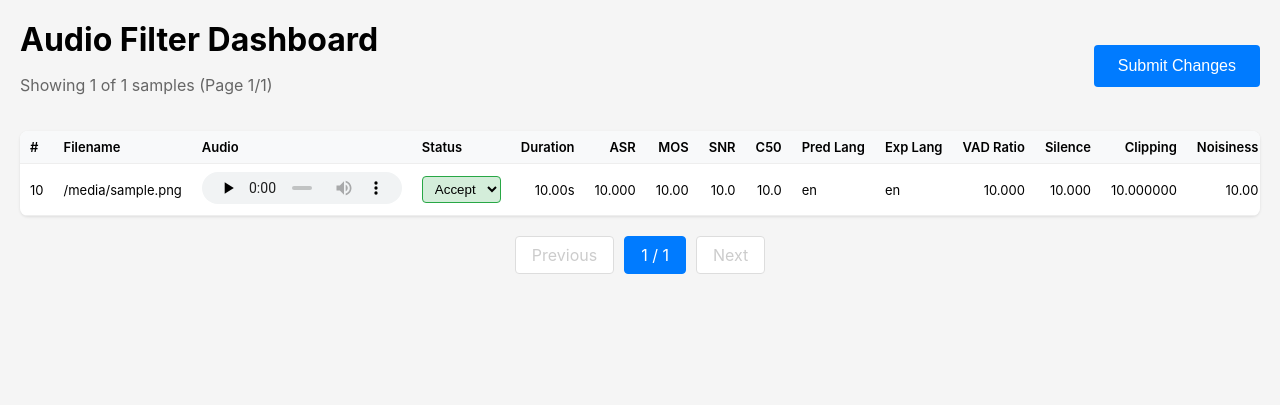
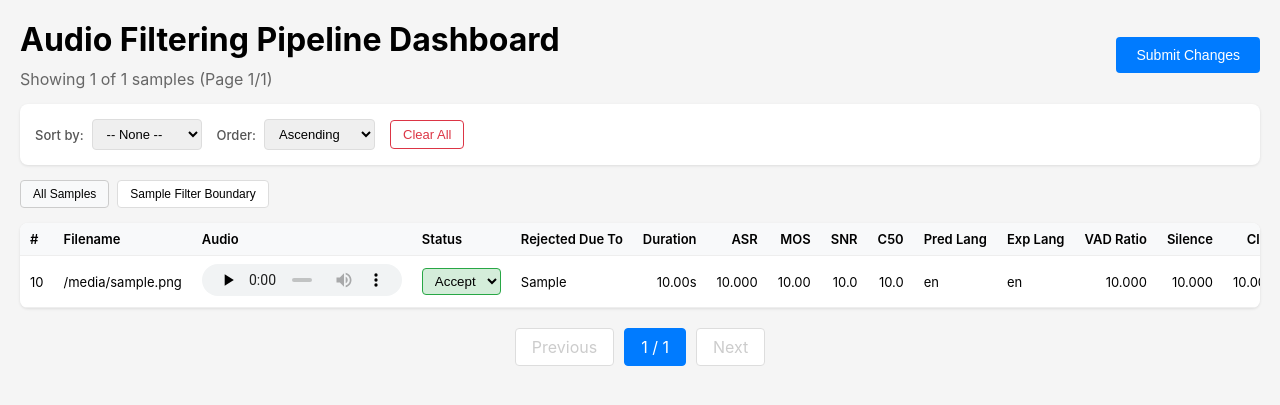
Before and after one commit to nakul-krishnakumar/audio-filtering-pipeline, a Flask app: template dashboard/templates/index.html in a window 1280 px wide. Shown: the top 405 px of the page. Run offline with Flask 3, Linux system fonts and the light colour scheme; the template is opened without the code that fills it: most values are stand-ins (such as "Sample title", 1, 10 or a date in 2020).

Commit message:
feat: add sorting and filtering in dashboard

```diff
--- a/dashboard/app.py
+++ b/dashboard/app.py
@@ -7,8 +7,65 @@ from flask import Flask, render_template, request, jsonify, send_file
 
 app = Flask(__name__)
 
-MANIFEST_PATH = "output/filtered_manifest.jsonl"
+BASE_DIR = os.path.dirname(os.path.dirname(__file__))
+MANIFEST_PATH = os.path.join(BASE_DIR, "output", "filtered_manifest.jsonl")
+THRESHOLDS_PATH = os.path.join(BASE_DIR, "thresholds.json")
 PER_PAGE = 20
+
+THRESHOLDS = {}
+MARGINS = {
+    "duration": 0.5,
+    "c50": 3.0,
+    "snr": 3.0,
+    "silence_ratio": 0.05,
+    "vad_ratio": 0.05,
+    "asr": 0.05,
+    "clipping_ratio": 0.02,
+    "mos": 0.2,
+    "noisiness": 0.2,
+    "discontinuity": 0.2,
+    "coloration": 0.2,
+    "loudness": 0.2,
+}
+
+FILTER_MAP = {
+    "duration_min": ("min_duration", "duration"),
+    "duration_max": ("max_duration", "duration"),
+    "c50": ("min_c50", "c50"),
+    "snr": ("min_snr", "snr"),
+    "silence_ratio": ("max_silence_ratio", "silence_ratio"),
+    "vad_ratio": ("min_vad_ratio", "vad_ratio"),
+    "asr": ("min_asr_conf", "asr"),
+    "clipping_ratio": ("max_clipping_ratio", "clipping_ratio"),
+    "mos": ("min_mos", "mos"),
+    "noisiness": ("min_noisiness", "noisiness"),
+    "discontinuity": ("min_discontinuity", "discontinuity"),
+    "coloration": ("min_coloration", "coloration"),
+    "loudness": ("min_loudness", "loudness"),
+}
+
+SORTABLE_COLUMNS = [
+    "duration",
+    "asr",
+    "mos",
+    "snr",
+    "c50",
+    "vad_ratio",
+    "silence_ratio",
+    "clipping_ratio",
+    "noisiness",
+    "discontinuity",
+    "coloration",
+    "loudness",
+]
+
+
+def load_thresholds():
+    global THRESHOLDS
+    if os.path.exists(THRESHOLDS_PATH):
+        with open(THRESHOLDS_PATH, "r") as f:
+            THRESHOLDS = json.load(f)
+
 
 def load_manifest():
     samples = []
@@ -29,11 +86,57 @@ def save_manifest(samples):
             f.write(json.dumps(sample_copy) + "\n")
 
 
+def filter_by_boundary(samples, filter_name):
+    """
+    	Filter samples near the threshold boundary for a given metric.
+    """
+    if filter_name not in FILTER_MAP:
+        return samples
+
+    threshold_key, field = FILTER_MAP[filter_name]
+    if threshold_key not in THRESHOLDS:
+        return samples
+
+    threshold = THRESHOLDS[threshold_key]
+    margin_key = field.replace("_ratio", "_ratio") if "ratio" in field else field
+    margin = MARGINS.get(margin_key, MARGINS.get(field, 0.2))
+
+    lower = threshold - margin
+    upper = threshold + margin
+
+    return [s for s in samples if lower <= s.get(field, 0) <= upper]
+
+
+def sort_samples(samples, sort_by, order):
+    """
+    	Sort samples by a given column.
+    """
+    if sort_by not in SORTABLE_COLUMNS:
+        return samples
+
+    reverse = order == "desc"
+    return sorted(samples, key=lambda x: x.get(sort_by, 0), reverse=reverse)
+
+
 @app.route("/")
 def index():
     samples = load_manifest()
+
     page = request.args.get("page", 1, type=int)
-    total_pages = (len(samples) + PER_PAGE - 1) // PER_PAGE
+    sort_by = request.args.get("sort", "")
+    order = request.args.get("order", "asc")
+    filter_name = request.args.get("filter", "")
+
+    if filter_name:
+        samples = filter_by_boundary(samples, filter_name)
+
+    if sort_by:
+        samples = sort_samples(samples, sort_by, order)
+
+    # Pagination
+    total_samples = len(samples)
+    total_pages = max(1, (total_samples + PER_PAGE - 1) // PER_PAGE)
+    page = min(page, total_pages)
 
     start = (page - 1) * PER_PAGE
     end = start + PER_PAGE
@@ -47,7 +150,12 @@ def index():
         samples=page_samples,
         page=page,
         total_pages=total_pages,
-        total_samples=len(samples),
+        total_samples=total_samples,
+        sort_by=sort_by,
+        order=order,
+        filter_name=filter_name,
+        sortable_columns=SORTABLE_COLUMNS,
+        filters=list(FILTER_MAP.keys()),
     )
 
 
@@ -66,7 +174,7 @@ def serve_audio(idx):
     sf.write(wav_buffer, data, samplerate, format="WAV", subtype="PCM_16")
     wav_buffer.seek(0)
 
-	# Why convert FLAC to WAV?
+    # Why convert FLAC to WAV?
     # - Because I noticed a significant degradation in audio quality in the web audio player
     # - Might be due to low support for FLAC codec in the web player
     # - WAV plays really well (atleast for me)
@@ -96,6 +204,7 @@ def update_statuses():
     save_manifest(samples)
     return jsonify({"success": True, "updated": len(updates)})
 
+load_thresholds()
 
 if __name__ == "__main__":
     print(f"Loading manifest from: {MANIFEST_PATH}")
--- a/dashboard/templates/index.html
+++ b/dashboard/templates/index.html
@@ -17,22 +17,90 @@
             display: flex;
             justify-content: space-between;
             align-items: center;
-            margin-bottom: 20px;
+            margin-bottom: 15px;
             flex-wrap: wrap;
             gap: 10px;
         }
-        .info { color: #666; }
+        .info { color: #666; margin: 0; }
         .submit-btn {
             background: #007bff;
             color: white;
             border: none;
-            padding: 12px 24px;
-            font-size: 16px;
+            padding: 10px 20px;
+            font-size: 14px;
             cursor: pointer;
             border-radius: 4px;
         }
         .submit-btn:hover { background: #0056b3; }
         .submit-btn:disabled { background: #ccc; cursor: not-allowed; }
+
+        .controls {
+            display: flex;
+            flex-wrap: wrap;
+            gap: 15px;
+            margin-bottom: 15px;
+            padding: 15px;
+            background: white;
+            border-radius: 8px;
+            box-shadow: 0 1px 3px rgba(0,0,0,0.1);
+            align-items: center;
+        }
+        .control-group {
+            display: flex;
+            align-items: center;
+            gap: 8px;
+        }
+        .control-group label {
+            font-size: 13px;
+            font-weight: 500;
+            color: #555;
+        }
+        .control-group select {
+            padding: 6px 10px;
+            border: 1px solid #ddd;
+            border-radius: 4px;
+            font-size: 13px;
+        }
+        .clear-btn {
+            padding: 6px 12px;
+            font-size: 13px;
+            border: 1px solid #dc3545;
+            background: white;
+            color: #dc3545;
+            border-radius: 4px;
+            cursor: pointer;
+        }
+        .clear-btn:hover {
+            background: #dc3545;
+            color: white;
+        }
+
+        .filters {
+            display: flex;
+            flex-wrap: wrap;
+            gap: 8px;
+            margin-bottom: 15px;
+        }
+        .filter-btn {
+            padding: 6px 12px;
+            font-size: 12px;
+            border: 1px solid #ddd;
+            background: white;
+            border-radius: 4px;
+            cursor: pointer;
+        }
+        .filter-btn:hover { background: #f0f0f0; }
+        .filter-btn.active {
+            background: #007bff !important;
+            color: white !important;
+            border-color: #007bff !important;
+        }
+        .filter-btn.clear {
+            background: #f8f9fa;
+            border-color: #ccc;
+        }
+        .filter-btn.clear:hover { background: #e9ecef; }
+
         .table-container {
             overflow-x: auto;
             background: white;
@@ -102,10 +170,42 @@
 <body>
     <div class="header">
         <div>
-            <h1>Audio Filter Dashboard</h1>
+            <h1>Audio Filtering Pipeline Dashboard</h1>
             <p class="info">Showing {{ samples|length }} of {{ total_samples }} samples (Page {{ page }}/{{ total_pages }})</p>
         </div>
         <button class="submit-btn" onclick="submitChanges()">Submit Changes</button>
+    </div>
+
+    <div class="controls">
+        <div class="control-group">
+            <label>Sort by:</label>
+            <select id="sort-select" onchange="applyControls()">
+                <option value="">-- None --</option>
+                {% for col in sortable_columns %}
+                <option value="{{ col }}" {% if sort_by == col %}selected{% endif %}>{{ col | replace("_", " ") | title }}</option>
+                {% endfor %}
+            </select>
+        </div>
+        <div class="control-group">
+            <label>Order:</label>
+            <select id="order-select" onchange="applyControls()">
+                <option value="asc" {% if order == 'asc' %}selected{% endif %}>Ascending</option>
+                <option value="desc" {% if order == 'desc' %}selected{% endif %}>Descending</option>
+            </select>
+        </div>
+        <button class="clear-btn" onclick="clearAll()">Clear All</button>
+    </div>
+        </div>
+    </div>
+
+    <!-- Filter Buttons -->
+    <div class="filters">
+        <button class="filter-btn clear {% if not filter_name %}active{% endif %}" onclick="setFilter('')">All Samples</button>
+        {% for f in filters %}
+        <button class="filter-btn {% if filter_name == f %}active{% endif %}" onclick="setFilter('{{ f }}')">
+            {{ f | replace("_", " ") | title }} Boundary
+        </button>
+        {% endfor %}
     </div>
 
     <div class="table-container">
@@ -116,6 +216,7 @@
                     <th>Filename</th>
                     <th>Audio</th>
                     <th>Status</th>
+                    <th>Rejected Due To</th>
                     <th class="num">Duration</th>
                     <th class="num">ASR</th>
                     <th class="num">MOS</th>
@@ -130,7 +231,6 @@
                     <th class="num">Discontinuity</th>
                     <th class="num">Coloration</th>
                     <th class="num">Loudness</th>
-                    <th>Rejected Due To</th>
                 </tr>
             </thead>
             <tbody>
@@ -150,6 +250,7 @@
                             <option value="Reject" {% if sample.status == 'Reject' %}selected{% endif %}>Reject</option>
                         </select>
                     </td>
+                    <td>{{ sample.reject_due_to | join(", ") if sample.reject_due_to else "-" }}</td>
                     <td class="num">{{ "%.2f"|format(sample.duration) }}s</td>
                     <td class="num">{{ "%.3f"|format(sample.asr) }}</td>
                     <td class="num">{{ "%.2f"|format(sample.mos) }}</td>
@@ -164,7 +265,6 @@
                     <td class="num">{{ "%.2f"|format(sample.discontinuity) }}</td>
                     <td class="num">{{ "%.2f"|format(sample.coloration) }}</td>
                     <td class="num">{{ "%.2f"|format(sample.loudness) }}</td>
-                    <td>{{ sample.reject_due_to | join(", ") if sample.reject_due_to else "-" }}</td>
                 </tr>
                 {% endfor %}
             </tbody>
@@ -172,8 +272,9 @@
     </div>
 
     <div class="pagination">
+        {% set base_params = "sort=" ~ sort_by ~ "&order=" ~ order ~ "&filter=" ~ filter_name %}
         {% if page > 1 %}
-            <a href="?page={{ page - 1 }}">Previous</a>
+            <a href="?page={{ page - 1 }}&{{ base_params }}">Previous</a>
         {% else %}
             <span class="disabled">Previous</span>
         {% endif %}
@@ -181,7 +282,7 @@
         <span class="current">{{ page }} / {{ total_pages }}</span>
 
         {% if page < total_pages %}
-            <a href="?page={{ page + 1 }}">Next</a>
+            <a href="?page={{ page + 1 }}&{{ base_params }}">Next</a>
         {% else %}
             <span class="disabled">Next</span>
         {% endif %}
@@ -192,15 +293,52 @@
     <script>
         const changes = {};
 
+        const currentSort = "{{ sort_by }}";
+        const currentOrder = "{{ order }}";
+        const currentFilter = "{{ filter_name }}";
+
+        function buildUrl(params) {
+            const url = new URL(window.location.href);
+            url.search = '';
+            for (const [key, value] of Object.entries(params)) {
+                if (value) url.searchParams.set(key, value);
+            }
+            return url.toString();
+        }
+
+        function applyControls() {
+            const sort = document.getElementById('sort-select').value;
+            const order = document.getElementById('order-select').value;
+            window.location.href = buildUrl({
+                page: 1,
+                sort: sort,
+                order: order,
+                filter: currentFilter
+            });
+        }
+
+        function clearAll() {
+            window.location.href = buildUrl({ page: 1 });
+        }
+
+        function setFilter(filterName) {
+            const sort = document.getElementById('sort-select').value;
+            const order = document.getElementById('order-select').value;
+            window.location.href = buildUrl({
+                page: 1,
+                sort: sort,
+                order: order,
+                filter: filterName
+            });
+        }
+
         function handleStatusChange(select) {
             const idx = select.dataset.idx;
             const original = select.dataset.original;
             const current = select.value;
 
-            // Update visual style
             select.className = 'status-select ' + current.toLowerCase();
 
-            // Track changes
             if (current !== original) {
                 changes[idx] = current;
                 select.classList.add('changed');
@@ -239,14 +377,10 @@
                 const result = await response.json();
                 if (result.success) {
                     showToast(`Updated ${result.updated} sample(s)`);
-
-					// Update original values and remove changed styling
                     document.querySelectorAll('.status-select.changed').forEach(select => {
                         select.dataset.original = select.value;
                         select.classList.remove('changed');
                     });
-
-					// Clear changes
                     Object.keys(changes).forEach(k => delete changes[k]);
                 } else {
                     showToast('Failed to save changes', true);
```
